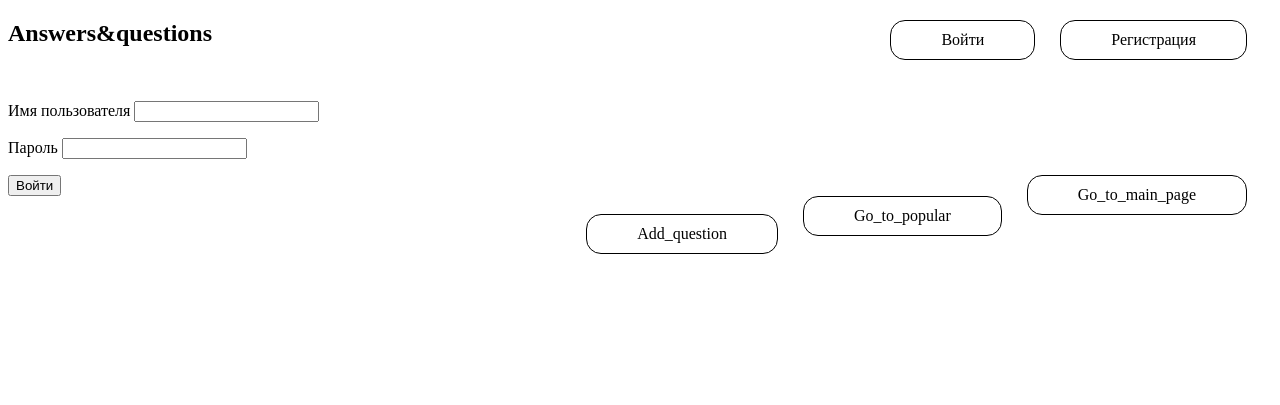
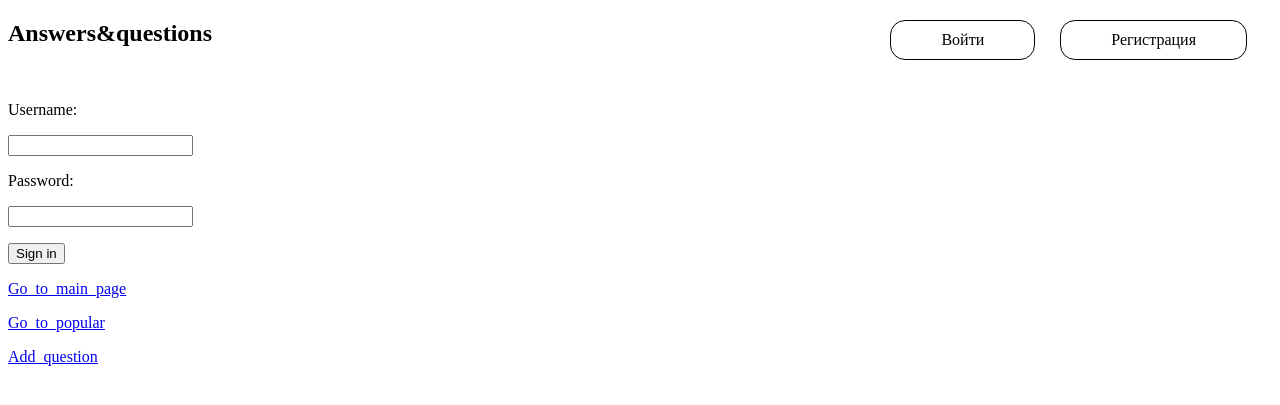
Before and after one commit to shumelsy/web_django, a Django app: page /login/ in a window 1280 px wide. Shown: the top 405 px of the page. Run offline with Django 3.2, Linux system fonts and the light colour scheme.

```diff
--- a/web/ask/qa/views.py
+++ b/web/ask/qa/views.py
@@ -8,7 +8,7 @@ from django.core.paginator import Paginator
 from django.contrib.auth import authenticate, login, logout, get_user
 from django.template.context_processors import csrf
 from qa.models import Question, Answer
-from qa.forms import AskForm, AnswerForm, UserCreationForm
+from qa.forms import AskForm, AnswerForm, UserCreation
 
 
 def test(request, *args, **kwargs):
@@ -128,12 +128,13 @@ def logout_user(request):
 def signup_user(request):
     args = {}
     args.update(csrf(request))
-    args['form'] = UserCreationForm()
+    args['form'] = UserCreation()
     if request.POST:
-        new_userform = UserCreationForm(request.POST)
+        new_userform = UserCreation(request.POST)
+        print('\nРегистрация пользователя: ', request.POST, '\nТекущий юзер: ', request.user)
         if new_userform.is_valid():
             new_userform.save()
-            newUser = authenticate(username=new_userform.cleaned_data['username'], password=new_userform.cleaned_data['password1'])
+            newUser = authenticate(username=new_userform.cleaned_data['username'], password=new_userform.cleaned_data['password'])
             login(request, newUser)
             return HttpResponseRedirect('/')
         else:
--- a/web/ask/templates/base.html
+++ b/web/ask/templates/base.html
@@ -12,7 +12,7 @@
 {% endblock %}
 
 {% block footer %}
-	<a href="/">Go_to_main_page</a><br />
-	<a href="/popular/?page=1">Go_to_popular</a><br />
-    <a href="/ask/">Add_question</a><br />
+	<p><a href="/">Go_to_main_page</a><br />
+    <p><a href="/popular/?page=1">Go_to_popular</a><br />
+    <p><a href="/ask/">Add_question</a><br />
 {% endblock %}
--- a/web/ask/templates/base_auth.html
+++ b/web/ask/templates/base_auth.html
@@ -5,12 +5,12 @@
     <title>Title</title>
 
     <style>
-        a
+        .right
         {
-            display: block;
-            float: right;
+            display: inline;
             margin-right: 25px;
             padding: 10px 50px;
+            float: right;
             color: black;
 
             border-radius: 15px;
@@ -29,8 +29,8 @@
 </head>
 
 {% if user.is_authenticated %}
-    <a href=/logout/">Выйти ({{ user.username }})</a>
+    <a href=/logout/" class="right">Выйти ({{ user.username }})</a>
 {% else %}
-    <a href="/signup/">Регистрация</a>
-    <a href="/login/">Войти</a>
+    <a href="/signup/" class="right">Регистрация</a>
+    <a href="/login/" class="right">Войти</a>
 {% endif %}
--- a/web/ask/templates/qa/login.html
+++ b/web/ask/templates/qa/login.html
@@ -3,12 +3,12 @@
 {% block content %}
     <form action="/login/" method="post">
         {% csrf_token %}
-        <p><label for="username">Имя пользователя</label>
-        <input type="text" name="username" id="username">
-        <p><label for="password">Пароль</label>
-        <input type="password" name="password" id="password"><p>
+        <p><label for="username">Username:</label></p>
+        <p><input type="text" name="username" id="username"></p>
+        <p><label for="password">Password:</label></p>
+        <p><input type="password" name="password" id="password"></p>
         {% if login_error %}
-            <label class="error">{{ login_error }}</label><p>
+            <p><label class="error">{{ login_error }}</label></p>
         {% endif %}
-        <input class="button" type="submit" value="Войти">
+        <input class="button" type="submit" value="Sign in">
 {% endblock %}
--- a/web/ask/templates/qa/paginator.html
+++ b/web/ask/templates/qa/paginator.html
@@ -1,7 +1,7 @@
 {% extends "base.html" %}
 
 {% block content %}
-  <h4>Страница {{ page.number }}</h4><br>
+  <h4>Page {{ page.number }}</h4><br>
   {% for q in questions %}
 	{{ q.title }}<br />
 	<a href="/question/{{ q.id }}">Go_to_question</a><br />
--- a/web/ask/templates/qa/question_add.html
+++ b/web/ask/templates/qa/question_add.html
@@ -8,10 +8,8 @@
     {% for e in form.non_field_errors %}
         <div class="alert alert-danger">{{ e }}</div>
     {% endfor %}
-{#    <form class="form-horizontal" action="/ask/" method="post"> #}
         <form class="form-horizontal" action="/ask/" method="post">
         {% csrf_token %}
-        {# {{ form.as_p }} #}
         <fieldset>
             {% for field in form %}
                 <div class="control-group {% if field.errors %}has-error{% endif %}">
```
Also changed, not shown: web/ask/qa/forms.py (+32 -10 lines), web/ask/templates/qa/signup.html (+13 -2 lines), web/ask/sqlite3.db, 5 other files.
